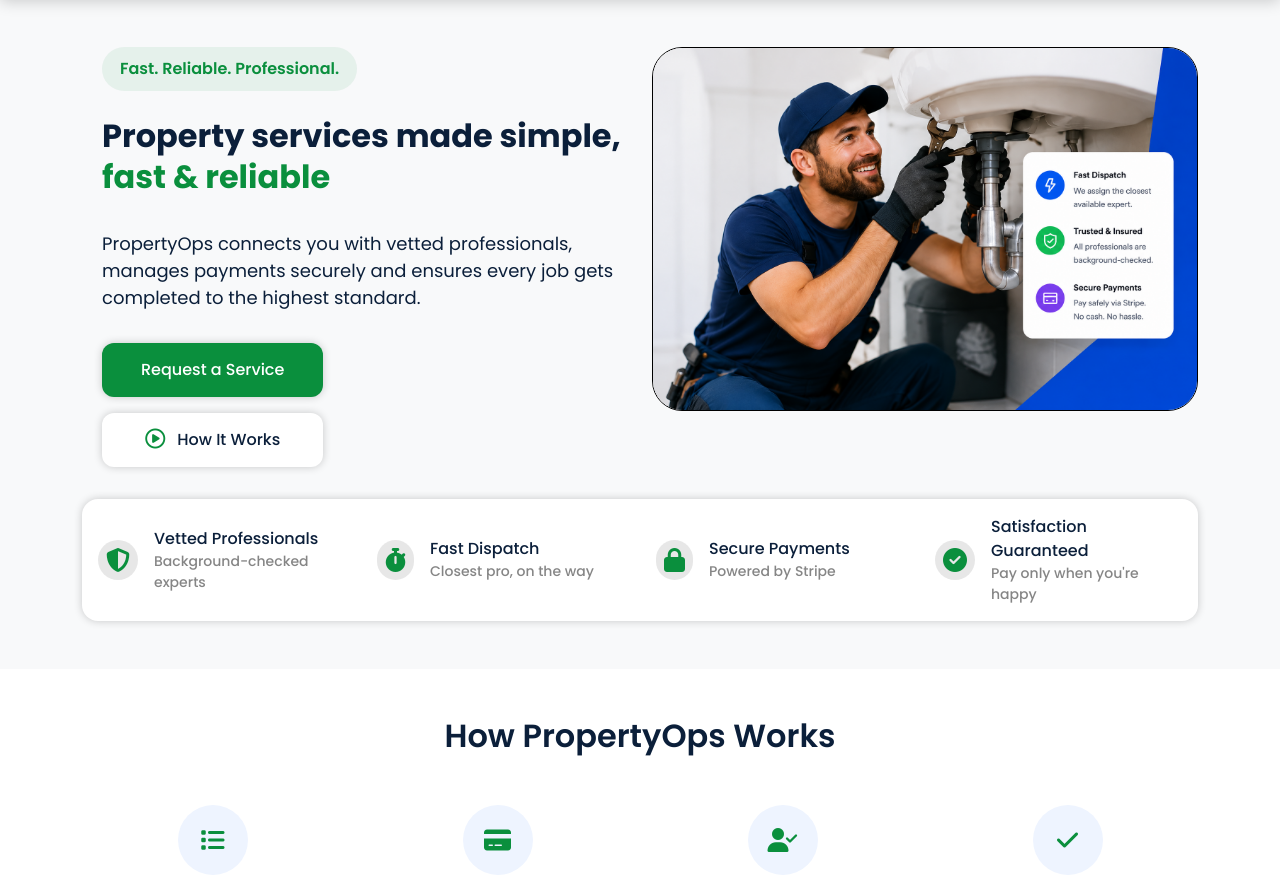
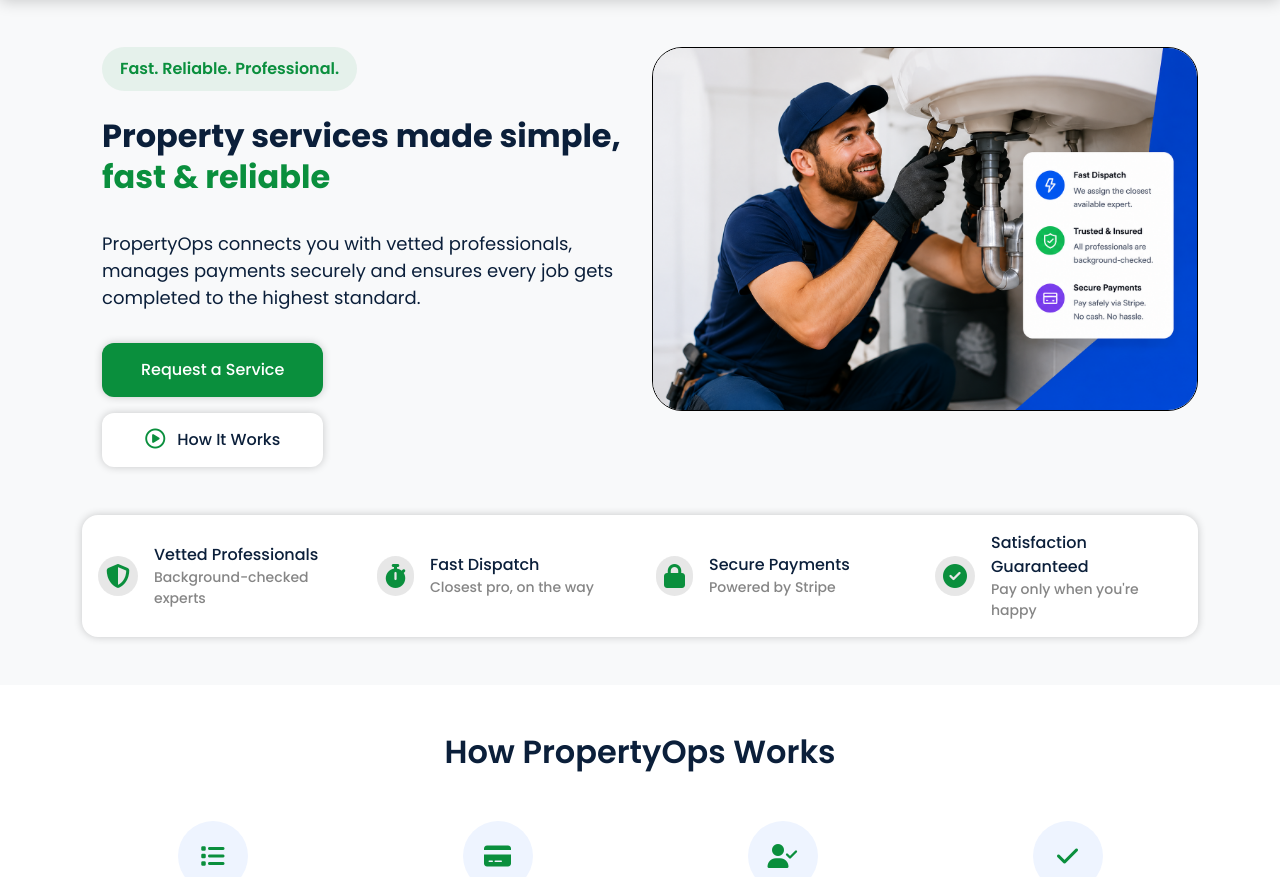
Before and after one commit to devbros595/propertyOps, a Django app: page / in a window 1280 px wide. Shown: the part 56-933 px from the top of the page. Run offline with Django 5.2, Linux system fonts and the light colour scheme.

Commit message:
Update margin for trust-icons section to enhance spacing

```diff
--- a/static/css/propertyops.css
+++ b/static/css/propertyops.css
@@ -82,7 +82,7 @@
 
 .trust-icons {
   background: #fff;
-  margin: 2rem 0 0;
+  margin: 3rem 0 0;
   box-shadow: 0 0 8px rgba(0, 0, 0, 0.2);
   border-radius: 1rem;
 }
```
